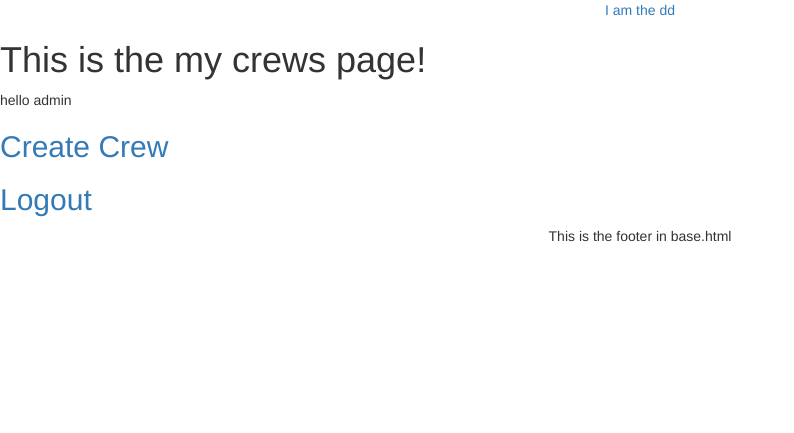
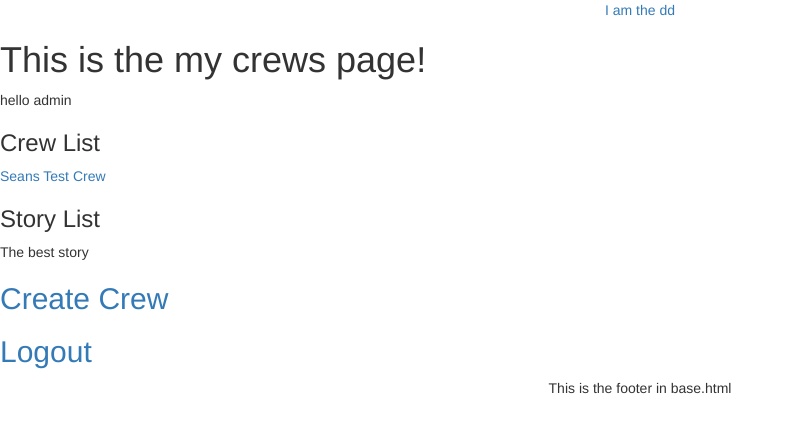
Before and after one commit to malone5/iamthedd, a Django app: page /mycrews/ in a window 1280 px wide. Shown: the top 433 px of the page, without its empty margins (0-794 px from the left). Run offline with Django 3.2, Linux system fonts and the light colour scheme; a user stored in the database is signed in; data comes from the database, SQL or seed files in the repository; both versions use the stored data as it was after the commit; some libraries are stand-ins or nearby versions.

Commit message:
Create crews, added Story model

```diff
--- a/dd_app/admin.py
+++ b/dd_app/admin.py
@@ -1,6 +1,7 @@
 from django.contrib import admin
-from .models import Crew, CrewMember
+from .models import Crew, CrewMember, Story
 
 # Register your models here.
 admin.site.register(Crew)
 admin.site.register(CrewMember)
+admin.site.register(Story)
--- a/dd_app/models.py
+++ b/dd_app/models.py
@@ -1,5 +1,6 @@
 from __future__ import unicode_literals
 
+from django.utils import timezone
 from django import forms
 from django.db import models
 from django.forms import ModelForm
@@ -9,7 +10,7 @@ from django.contrib.auth.models import User
 class Crew(models.Model):
 	crew_name = models.CharField(max_length=20)
 	owner = models.ForeignKey(User, default=None)
-	date_created = models.DateTimeField('date published')
+	date_created = models.DateTimeField('date created', default=timezone.now())
 
 	def __str__(self):
 		return self.crew_name
@@ -17,10 +18,11 @@ class Crew(models.Model):
 	def get_members(self):
 		pass
 
+
 class CreateCrewForm(forms.ModelForm):
     class Meta:
         model = Crew
-        exclude = ['owner']
+        exclude = ('owner', 'date_created',)
         fields = ('crew_name', 'owner', 'date_created')
 
 
@@ -31,3 +33,20 @@ class CrewMember(models.Model):
 
 	def __str__(self):
 		return self.name
+
+class Story(models.Model):
+	story_name = models.CharField(max_length=30)
+	content = models.CharField(max_length=100)
+	crew = models.ForeignKey(Crew)
+	creator = models.ForeignKey(User)
+
+	class Meta:
+		verbose_name = "Story"
+		verbose_name_plural = "Storys"
+
+	def __str__(self):
+		return self.story_name
+
+	def get_member_dict(self, crew):
+		member_list = CrewMember.objects.all().filter(crew_name=crew)
+		return member_list
--- /dev/null
+++ b/dd_app/templates/dd_app/crew_page.html
@@ -0,0 +1 @@
+Crew specific stories here
--- a/dd_app/templates/dd_app/mycrews.html
+++ b/dd_app/templates/dd_app/mycrews.html
@@ -6,6 +6,25 @@
 
 {% if user %}
 	<p>hello {{user.username}} </p>
+	<h3>Crew List</h3>
+	{% if crews %}
+		{% for crew in crews %}
+			<a href="{% url 'dd_app:crew' crew.id %}">{{ crew.crew_name }}</a>
+		{% endfor %}
+	{% else %}
+	 You have no crews at the momment
+	{% endif %}
+
+	<h3>Story List</h3>
+	{% if stories %}
+		{% for story in stories %}
+			{{ story.story_name }}
+		{% endfor %}
+	{% else %}
+	 You have no stories at the momment
+	{% endif %}
+
+
 {% endif %}
 
 {{ request.session.testvar }}
--- a/dd_app/urls.py
+++ b/dd_app/urls.py
@@ -15,7 +15,7 @@ urlpatterns = [
 	url(r'^mycrews/$', views.mycrews, name='mycrews'), # list of crews CRUD Crews
 	url(r'^mycrews/create/$', views.create_crew, name='create_crew'), # create crew
 
-	#url(r'^crew/(?P<crew_id>[0-9]+)/$', views.vote, name='vote') #lists of stories and creat new story CRUD Stories
+	url(r'^crew/(?P<crew_id>[0-9]+)/$', views.crew, name='crew') #lists of stories and creat new story CRUD Stories
 	#url(r'^crew/(?P<crew_id>[0-9]+)/new_story/$', views.vote, name='vote') # create story
 	#url(r'^crew/(?P<crew_id>[0-9]+)/(?P<story_id>[0-9]+)/$', views.vote, name='vote') # the story itself
 
--- a/dd_app/views.py
+++ b/dd_app/views.py
@@ -9,6 +9,7 @@ from django.contrib.auth.models import User
 from django.contrib.auth.forms import UserCreationForm
 
 from . import models
+from .models import Crew, CrewMember, CreateCrewForm, Story
 from .forms import UserCreateForm
 
 
@@ -41,8 +42,32 @@ def logout_user(request):
 
 @login_required(redirect_field_name='/login/')
 def mycrews(request):
-	return render(request, 'dd_app/mycrews.html')
+	context = {}
+	#get crew from database and distplay them
+	if request.user:
+		context['crews'] = Crew.objects.all().filter(owner=request.user)
+		context['stories'] = Story.objects.all().filter(creator=request.user)
+		return render(request, 'dd_app/mycrews.html', context)
+	else:
+		return render(request, 'dd_app/mycrews.html')
 
 @login_required(redirect_field_name='/login/')
 def create_crew(request):
-	return render(request, 'dd_app/create_crew.html')
+	if request.method == 'POST':
+		form = CreateCrewForm(request.POST)
+
+		if form.is_valid():
+			obj = form.save(commit=False)
+			obj.owner = request.user
+			form.save()
+			return HttpResponseRedirect('/mycrews/')
+	else:
+		form = CreateCrewForm()
+
+	return render(request, 'dd_app/create_crew.html', {'form': form})
+
+@login_required(redirect_field_name='/login/')
+def crew(request, crew_id):
+	# match user id with Crew Id
+	# match all storys that share that crew ID
+	return render(request, 'dd_app/crew_page.html')
```
Also changed, not shown: dd_app/templates/dd_app/create_crew.html (+24 -1 lines), db.sqlite3, dd_app/migrations/0005_auto_20160112_0420.py (added), dd_app/migrations/0006_auto_20160112_0431.py (added), dd_app/migrations/0007_auto_20160112_0457.py (added), dd_app/migrations/0008_auto_20160112_0549.py (added), dd_app/migrations/0009_auto_20160112_0602.py (added).
